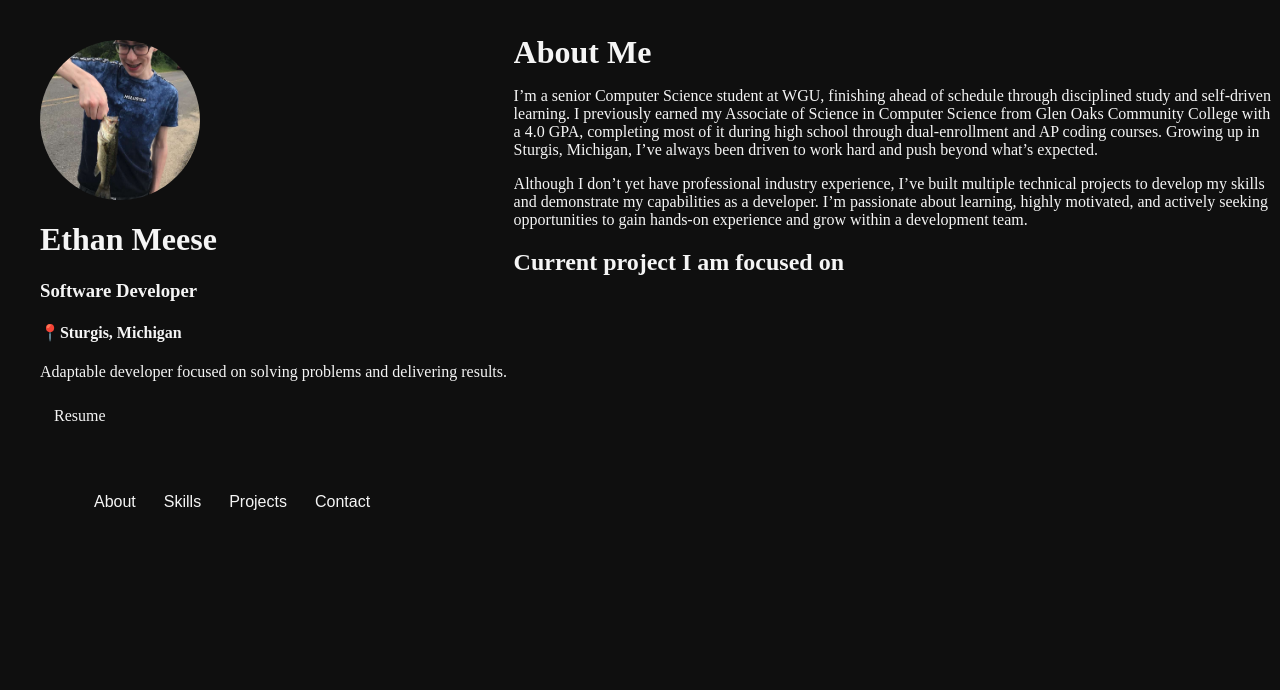
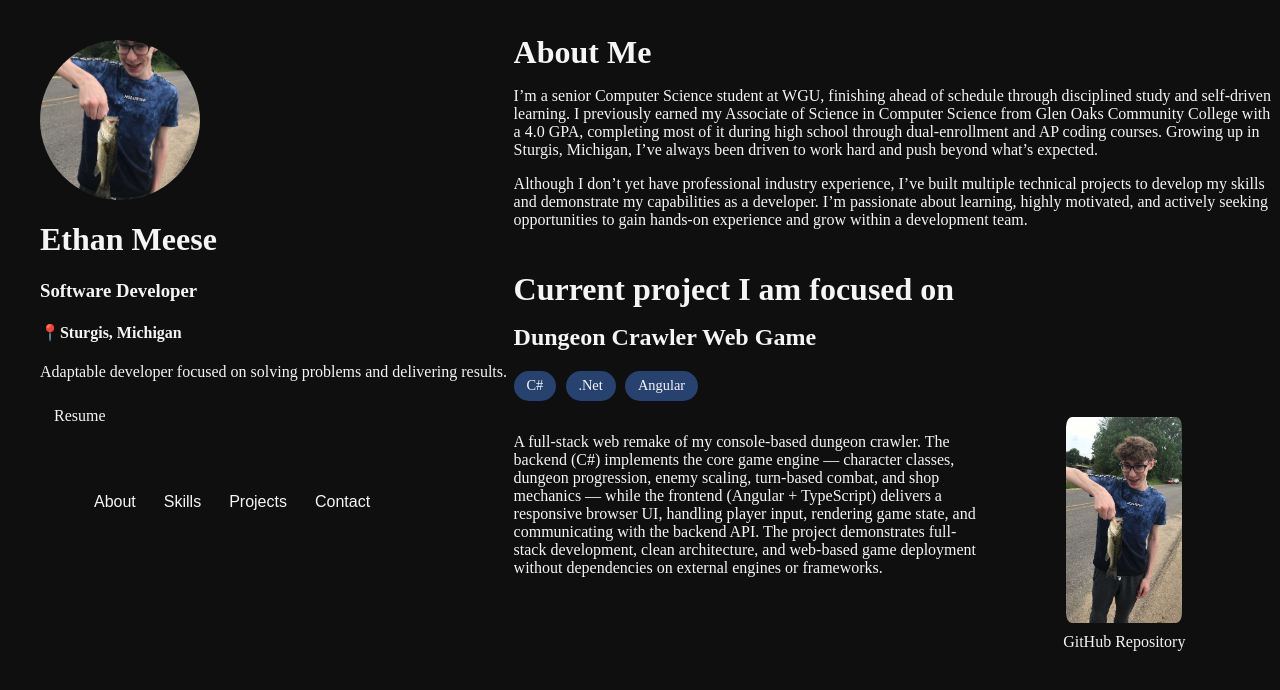
Before and after one commit to Ethan-Meese/portfolioWebsite, an Angular app: page / in a window 1280 px wide. Shown: the top 690 px of the page. Built offline with nearby package versions, Linux system fonts and the light colour scheme.

Commit message:
Added the current project that I am working on to the About Me section.

```diff
--- a/src/app/about/about.component.css
+++ b/src/app/about/about.component.css
@@ -3,3 +3,105 @@ h1 {
   padding-top: 2rem;
   line-height: 0.8;
 }
+
+/* Project title */
+h1 {
+  margin-top: 0;
+  line-height: 0.8;
+  padding-top: 2rem;
+}
+
+.projects-container{
+  padding-right: 2rem;
+}
+
+/* Stack chips */
+.stacks-row {
+  display: flex;
+  flex-wrap: wrap;
+  gap: 0.6rem;
+  margin-bottom: 1rem;
+}
+
+.stacks {
+  padding: 0.4rem 0.8rem;
+  border-radius: 20px;
+  font-size: 0.9rem;
+  color: var(--text-main);
+  background: rgba(77, 144, 254, 0.4);
+  white-space: normal;
+}
+
+/* Media row layout (text + image/button) */
+.media-row {
+  display: flex;
+  gap: 2rem;
+  align-items: flex-start;
+  width: 100%;
+}
+
+/* Description text */
+.media-row p {
+  flex: 2;
+  min-width: 0;                /* Allows shrinking */
+  overflow-wrap: break-word;   /* Wraps long words */
+  word-break: break-word;      /* Extra safety */
+  white-space: normal;
+  max-width: 600px;            /* Reasonable width on desktop */
+  text-align: left;
+}
+
+/* Image + GitHub button container */
+.content {
+  flex: 1;
+  display: flex;
+  flex-direction: column;
+  align-items: center;
+}
+
+/* Responsive image */
+img {
+  width: 50%;
+  height: 50%;
+  min-height: 5rem;
+  min-width: 5rem;
+  border-radius: 5%;
+  object-fit: cover;
+  display: block;
+}
+
+/* 📱 Mobile adjustments */
+@media (max-width: 1000px) {
+  .media-row {
+    flex-direction: column;
+    align-items: stretch;  /* Ensures full width without overflow */
+    width: 100%;
+    gap: 1rem;
+  }
+
+  .media-row p {
+    width: 100%;
+    max-width: 100%;
+    min-width: 0;
+    overflow-wrap: break-word;
+    word-break: break-word;
+    white-space: normal;
+    text-align: left;
+  }
+
+  .content {
+    width: 100%;
+    align-items: center; /* Center image/button on mobile */
+    padding-right: 0;
+  }
+
+  img {
+    width: 20%;
+    height: 20%;
+    min-height: 5rem;
+    min-width: 5rem;
+    max-width: none;     /* prevent auto expansion */
+    margin: 0 auto;      /* center it */
+    display: block;
+  }
+}
--- a/src/app/about/about.component.html
+++ b/src/app/about/about.component.html
@@ -1,4 +1,27 @@
 <h1>About Me</h1>
 <p>I’m a senior Computer Science student at WGU, finishing ahead of schedule through disciplined study and self-driven learning. I previously earned my Associate of Science in Computer Science from Glen Oaks Community College with a 4.0 GPA, completing most of it during high school through dual-enrollment and AP coding courses. Growing up in Sturgis, Michigan, I’ve always been driven to work hard and push beyond what’s expected.</p>
 <p>Although I don’t yet have professional industry experience, I’ve built multiple technical projects to develop my skills and demonstrate my capabilities as a developer. I’m passionate about learning, highly motivated, and actively seeking opportunities to gain hands-on experience and grow within a development team.</p>
-<h2>Current project I am focused on</h2>
+
+<h1>Current project I am focused on</h1>
+
+<div class="projects-container">
+  <h2>{{ projects[0].name }}</h2>
+
+  <div class="stacks-row">
+    @for (stack of projects[0].stacks; track $index) {
+    <span class="stacks">{{ stack }}</span>
+    }
+  </div>
+  <div class="media-row">
+    <p>{{ projects[0].description }}</p>
+    <div class="content">
+      @if (projects[0].img != "") {
+      <img [src]="projects[0].img" alt="Picture of project" />
+      } @if (projects[0].githubLink != "") {
+      <a class="btn" target="_blank" [href]="projects[0].githubLink"
+        >GitHub Repository</a
+      >
+      }
+    </div>
+  </div>
+</div>
--- a/src/app/about/about.component.ts
+++ b/src/app/about/about.component.ts
@@ -1,4 +1,5 @@
 import { Component } from '@angular/core';
+import { PROJECTS } from '../projects/projects';
 
 @Component({
   selector: 'app-about',
@@ -7,5 +8,6 @@ import { Component } from '@angular/core';
   styleUrl: './about.component.css'
 })
 export class AboutComponent {
+  projects = PROJECTS;
 
 }
```
